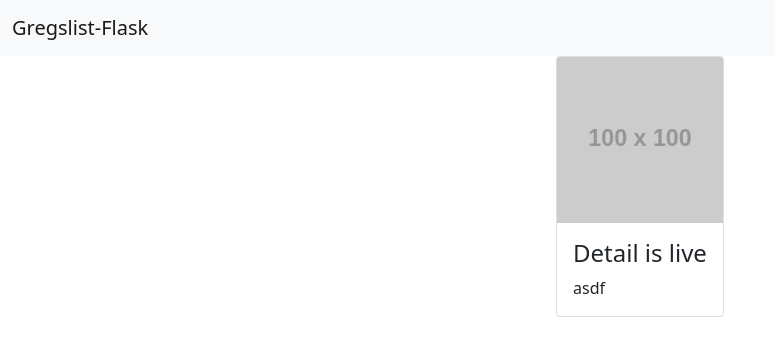
After one commit to christopherfelt/gregslist-flask, a Flask app: page /detail/1/ in a window 1280 px wide. The commit adds this page. Shown: the top 356 px of the page, without its empty margins (0-774 px from the left). Run offline with Flask 2, Linux system fonts and the light colour scheme; data comes from the database, SQL or seed files in the repository; both versions use the stored data as it was after the commit; some libraries are stand-ins or nearby versions.

Commit message:
added detail

```diff
--- a/app.py
+++ b/app.py
@@ -41,6 +41,14 @@ class User(db.Model):
 def landing_page():
     return render_template('index.html')
 
+@app.route("/detail/<id>/", methods=["GET"])
+def detail(id):
+
+    item = Car.query.filter_by(id=id).all()
+    print(item[0].title)
+
+    return render_template('detail.html', item=item[0])
+
 @app.route("/cars", methods=["GET"])
 def cars():
 
--- /dev/null
+++ b/templates/detail.html
@@ -0,0 +1,20 @@
+{% extends '_base.html' %}
+{% block title %}Detail{% endblock title %}
+{% block content %}
+
+<div class="container-fluid">
+    <div class="row">
+        <div class="col-12 d-flex justify-content-center">
+            <div class="card">
+                <img class="card-img-top" src="//placehold.it/100x100" alt="">
+                <div class="card-body">
+                    <h4 class="card-title">Detail is live</h4>
+                    <p class="card-text">{{item.title}}</p>
+                </div>
+            </div>
+        </div>
+    </div>
+</div>
+
+
+{% endblock content %}
--- a/templates/list.html
+++ b/templates/list.html
@@ -18,7 +18,7 @@
         <div class="col-9">
             <div class="row" data-masonary='{"percentPosition": true}' >
                 {% for i in range(0, item_nums) %}
-                    <div class="card " style="width: 18rem;">
+                    <div class="card " style="width: 18rem;" onclick='window.location.href="{{ url_for('detail', id=items[i].id) }}"'>
                         <img class="card-img-top" src="//placehold.it/100x100" alt="">
                         <div class="card-body text-center">
                             {% with items=items, i=i %}
```
Also changed, not shown: db.sqlite3.
